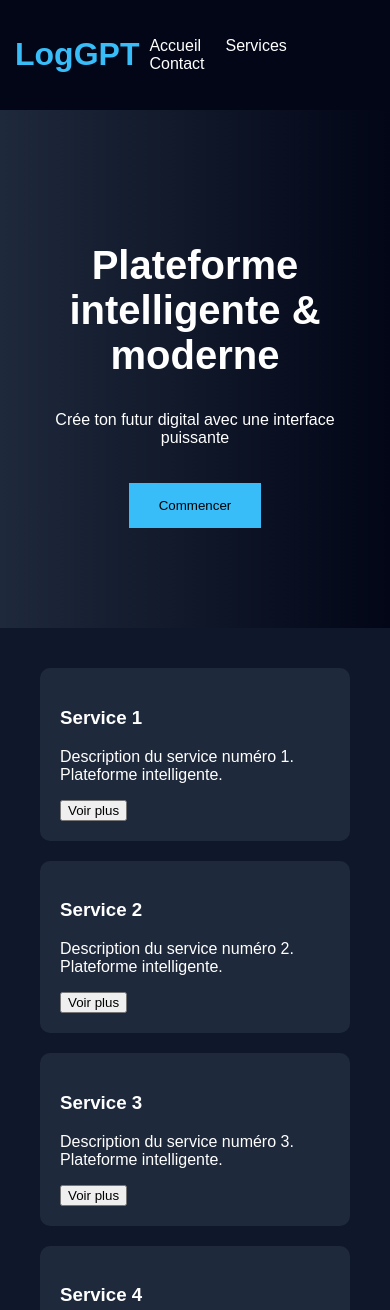
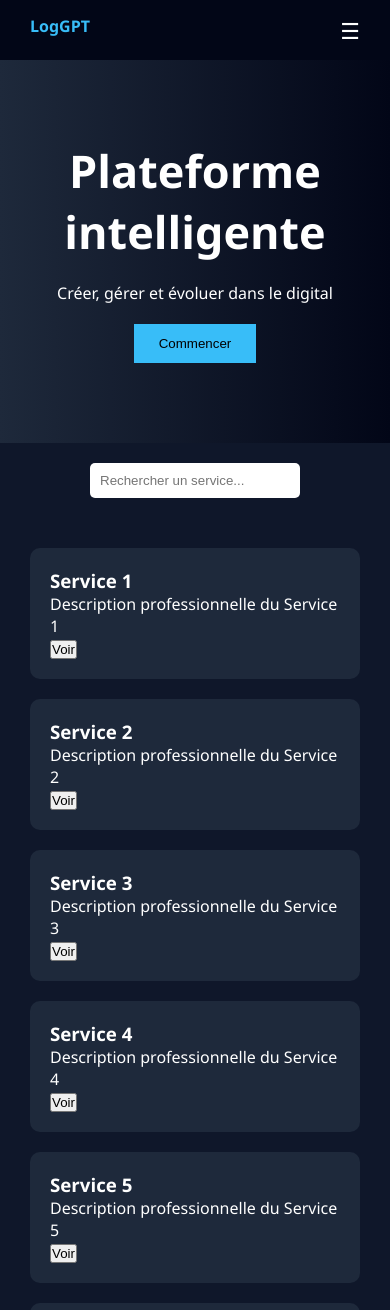
Before and after one commit to mpyanamwanabute66-stack/c--services, a plain HTML site: page index.html in a window 390 px wide. Shown: the top 1310 px of the page. Drawn offline with Linux system fonts and the light colour scheme.

Commit message:
Update index.html

```diff
--- a/index.html
+++ b/index.html
@@ -3,57 +3,93 @@
 <head>
 <meta charset="UTF-8">
 <meta name="viewport" content="width=device-width, initial-scale=1.0">
-<title>LogGPT Platform</title>
+<title>LogGPT Pro</title>
 
 <style>
+* {
+    margin: 0;
+    padding: 0;
+    box-sizing: border-box;
+}
+
 body {
-    margin: 0;
-    font-family: Arial, sans-serif;
+    font-family: 'Segoe UI', sans-serif;
     background: #0f172a;
     color: white;
 }
 
+/* HEADER */
 header {
-    background: #020617;
-    padding: 15px;
     display: flex;
     justify-content: space-between;
-    align-items: center;
+    padding: 15px 30px;
+    background: #020617;
+    position: sticky;
+    top: 0;
 }
 
-header h1 {
+.logo {
     color: #38bdf8;
+    font-weight: bold;
+}
+
+nav {
+    display: flex;
+    gap: 20px;
 }
 
 nav a {
     color: white;
-    margin: 10px;
     text-decoration: none;
 }
 
+.menu-btn {
+    display: none;
+    font-size: 22px;
+    cursor: pointer;
+}
+
+/* HERO */
 .hero {
     text-align: center;
-    padding: 100px 20px;
+    padding: 80px 20px;
     background: linear-gradient(to right, #1e293b, #020617);
 }
 
-.hero h2 {
-    font-size: 40px;
+.hero h1 {
+    font-size: 45px;
+}
+
+.hero p {
+    margin: 20px 0;
 }
 
 .hero button {
-    padding: 15px 30px;
+    padding: 12px 25px;
     background: #38bdf8;
     border: none;
     cursor: pointer;
-    margin-top: 20px;
 }
 
+/* SEARCH */
+.search {
+    text-align: center;
+    margin: 20px;
+}
+
+.search input {
+    width: 60%;
+    padding: 10px;
+    border-radius: 5px;
+    border: none;
+}
+
+/* GRID */
 .grid {
     display: grid;
     grid-template-columns: repeat(auto-fit, minmax(250px, 1fr));
     gap: 20px;
-    padding: 40px;
+    padding: 30px;
 }
 
 .card {
@@ -64,13 +100,53 @@ nav a {
 }
 
 .card:hover {
-    transform: scale(1.05);
+    transform: translateY(-5px);
 }
 
+/* DASHBOARD */
+.dashboard {
+    display: none;
+    padding: 30px;
+}
+
+.stats {
+    display: flex;
+    gap: 20px;
+    flex-wrap: wrap;
+}
+
+.stat {
+    background: #1e293b;
+    padding: 20px;
+    border-radius: 10px;
+}
+
+/* FOOTER */
 footer {
     text-align: center;
     padding: 20px;
     background: #020617;
+}
+
+/* MOBILE */
+@media(max-width: 768px) {
+    nav {
+        display: none;
+        flex-direction: column;
+        background: #020617;
+        position: absolute;
+        top: 60px;
+        right: 0;
+        width: 200px;
+    }
+
+    nav.active {
+        display: flex;
+    }
+
+    .menu-btn {
+        display: block;
+    }
 }
 </style>
 </head>
@@ -78,45 +154,87 @@ footer {
 <body>
 
 <header>
-    <h1>LogGPT</h1>
-    <nav>
+    <div class="logo">LogGPT</div>
+    <div class="menu-btn" onclick="toggleMenu()">☰</div>
+    <nav id="menu">
         <a href="#">Accueil</a>
-        <a href="#">Services</a>
+        <a href="#" onclick="openDashboard()">Dashboard</a>
         <a href="#">Contact</a>
     </nav>
 </header>
 
 <section class="hero">
-    <h2>Plateforme intelligente & moderne</h2>
-    <p>Crée ton futur digital avec une interface puissante</p>
-    <button onclick="alert('Bienvenue sur LogGPT 🚀')">Commencer</button>
+    <h1>Plateforme intelligente</h1>
+    <p>Créer, gérer et évoluer dans le digital</p>
+    <button onclick="notify()">Commencer</button>
 </section>
+
+<div class="search">
+    <input type="text" id="search" placeholder="Rechercher un service..." onkeyup="filter()">
+</div>
 
 <section class="grid" id="grid"></section>
 
+<section class="dashboard" id="dashboard">
+    <h2>Dashboard</h2>
+    <div class="stats">
+        <div class="stat">👤 Utilisateur: Actif</div>
+        <div class="stat">📊 Services: 100</div>
+        <div class="stat">💬 Messages: 5</div>
+    </div>
+</section>
+
 <footer>
-    <p>© 2026 LogGPT - Tous droits réservés</p>
+    <p>© 2026 LogGPT Pro</p>
 </footer>
 
 <script>
-// Génération automatique de 100 services
+// MENU MOBILE
+function toggleMenu() {
+    document.getElementById("menu").classList.toggle("active");
+}
+
+// NOTIFICATION
+function notify() {
+    alert("Bienvenue sur LogGPT Pro 🚀");
+}
+
+// DASHBOARD
+function openDashboard() {
+    document.getElementById("dashboard").style.display = "block";
+    window.scrollTo(0, document.body.scrollHeight);
+}
+
+// SERVICES
 const grid = document.getElementById("grid");
 
+let services = [];
+
 for(let i = 1; i <= 100; i++) {
-    const card = document.createElement("div");
-    card.className = "card";
-
-    card.innerHTML = `
-        <h3>Service ${i}</h3>
-        <p>Description du service numéro ${i}. Plateforme intelligente.</p>
-        <button onclick="voir(${i})">Voir plus</button>
-    `;
-
-    grid.appendChild(card);
+    services.push("Service " + i);
 }
 
-function voir(id) {
-    alert("Service " + id + " sélectionné !");
+function display(list) {
+    grid.innerHTML = "";
+    list.forEach((s, i) => {
+        const card = document.createElement("div");
+        card.className = "card";
+        card.innerHTML = `
+            <h3>${s}</h3>
+            <p>Description professionnelle du ${s}</p>
+            <button onclick="alert('${s}')">Voir</button>
+        `;
+        grid.appendChild(card);
+    });
+}
+
+display(services);
+
+// RECHERCHE
+function filter() {
+    let val = document.getElementById("search").value.toLowerCase();
+    let filtered = services.filter(s => s.toLowerCase().includes(val));
+    display(filtered);
 }
 </script>
 
```
